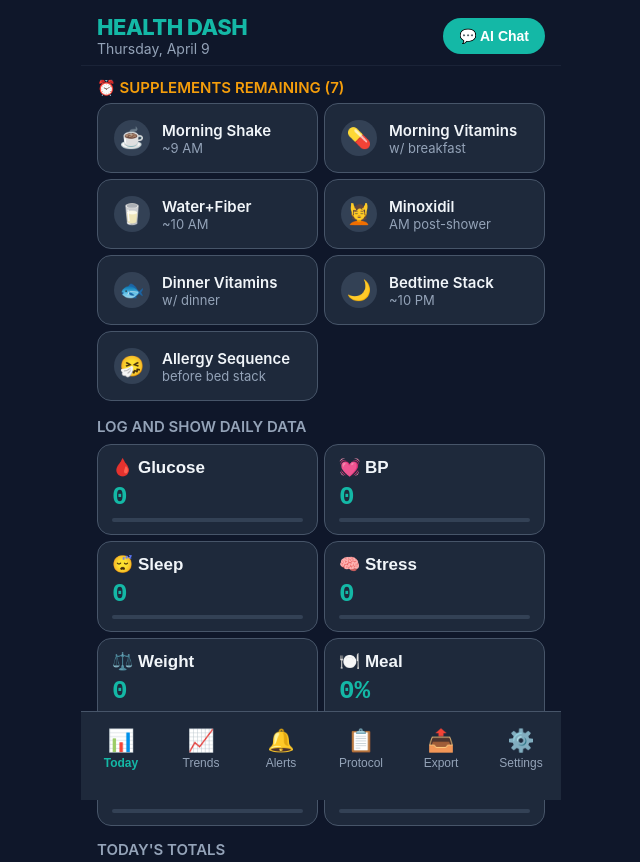
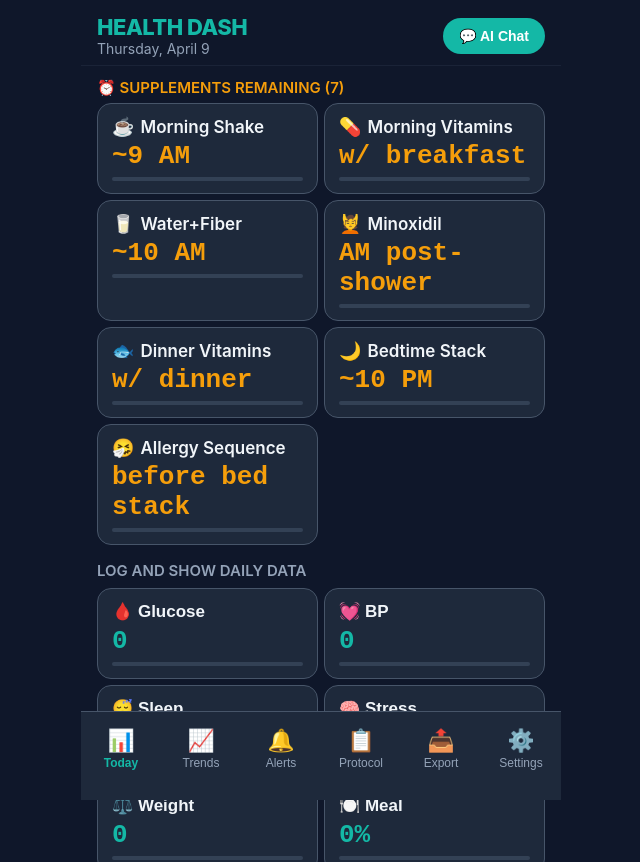
Before and after one commit to philjohnsongh/health-dashboard, a plain HTML site: page index.html in a window 1280 px wide. Shown: the top 862 px of the page, without its empty margins (319-959 px from the left). Drawn offline with nearby package versions, Linux system fonts and the light colour scheme.

Commit message:
Add files via upload

```diff
--- a/index.html
+++ b/index.html
@@ -440,15 +440,14 @@ function Metric({label,value,unit,target,isMax,color,sub}){
 }
 
 function SuppCard({s,done,onTap,expanded}){
-  return React.createElement("div",{onClick:onTap,style:{background:done?C.card2:(expanded?C.amber+"15":C.card),borderRadius:14,padding:"16px 16px",border:`${expanded?2:1}px solid ${done?C.grn+"60":(expanded?C.amber:C.bdr)}`,cursor:"pointer",opacity:done?0.65:1,display:"flex",flexDirection:"column",gap:8}},
-    React.createElement("div",{style:{display:"flex",alignItems:"center",gap:12}},
-      React.createElement("div",{style:{width:36,height:36,borderRadius:18,background:done?C.grn:C.card2,display:"flex",alignItems:"center",justifyContent:"center",fontSize:done?18:20,flexShrink:0,color:done?"#fff":undefined}},done?"✓":s.icon),
-      React.createElement("div",{style:{flex:1,minWidth:0}},
-        React.createElement("div",{style:{fontSize:15,fontWeight:600,color:done?C.dim:C.txt}},s.name),
-        React.createElement("div",{style:{fontSize:13,color:C.dim}},s.time)
-      )
-    ),
-    expanded&&React.createElement("div",{style:{paddingTop:8,borderTop:`1px solid ${C.amber}40`,fontSize:14,color:C.txt,lineHeight:1.5}},
+  return React.createElement("div",{onClick:onTap,style:{background:done?C.card2:(expanded?C.amber+"15":C.card),borderRadius:14,padding:"12px 14px",border:`${expanded?2:1}px solid ${done?C.grn+"60":(expanded?C.amber:C.bdr)}`,cursor:"pointer",opacity:done?0.65:1,display:"flex",flexDirection:"column"}},
+    React.createElement("div",{style:{fontSize:17,fontWeight:600,color:done?C.dim:C.txt,marginBottom:4,display:"flex",alignItems:"center",gap:6}},
+      React.createElement("span",{style:{fontSize:18}},done?"✓":s.icon),
+      s.name
+    ),
+    React.createElement("div",{style:{fontSize:26,fontWeight:700,fontFamily:"monospace",color:done?C.grn:C.amber}},s.time),
+    React.createElement("div",{style:{height:4,width:"100%",background:done?C.grn+"40":C.card2,borderRadius:2,marginTop:6}}),
+    expanded&&React.createElement("div",{style:{paddingTop:8,marginTop:8,borderTop:`1px solid ${C.amber}40`,fontSize:14,color:C.txt,lineHeight:1.5}},
       React.createElement("div",{style:{fontSize:11,color:C.amber,fontWeight:700,marginBottom:4}},"INCLUDES"),
       React.createElement("div",null,s.items),
       React.createElement("div",{style:{marginTop:8,fontSize:12,color:C.amber,fontWeight:600,textAlign:"center"}},"Tap again to mark taken ✓")
```
